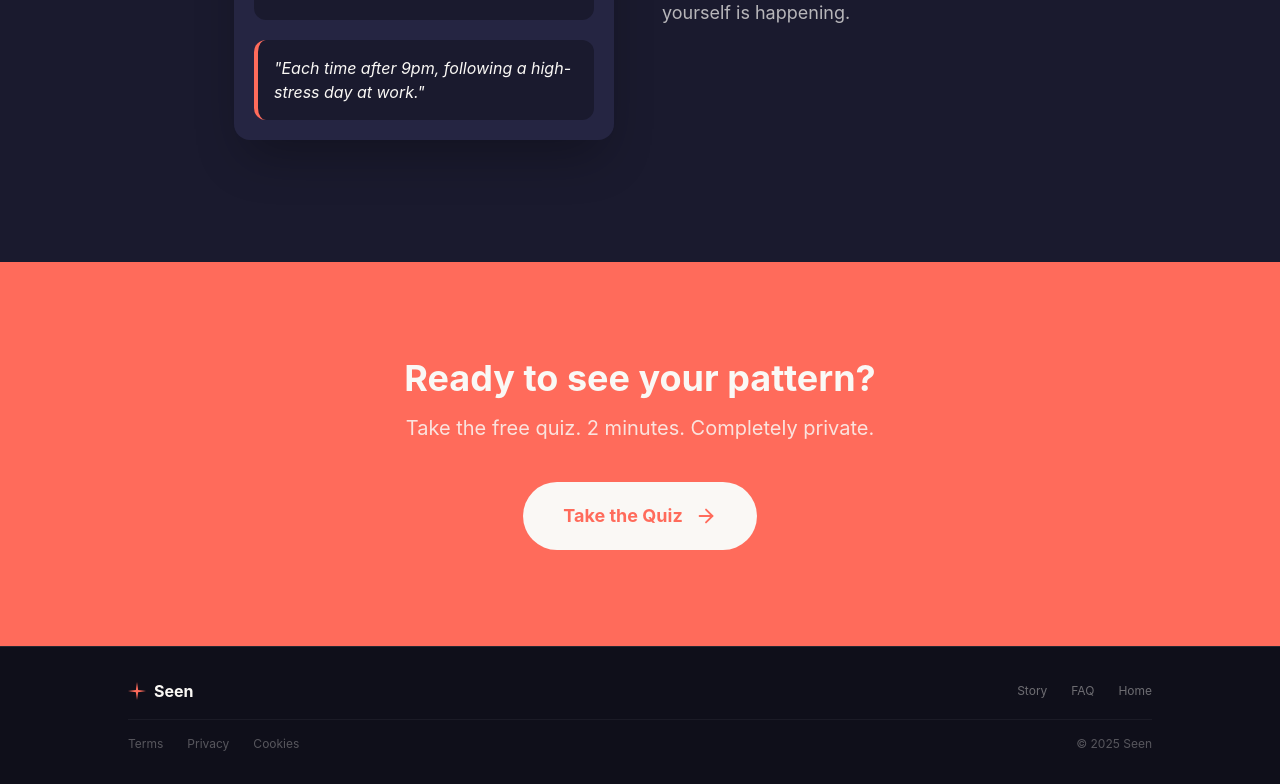
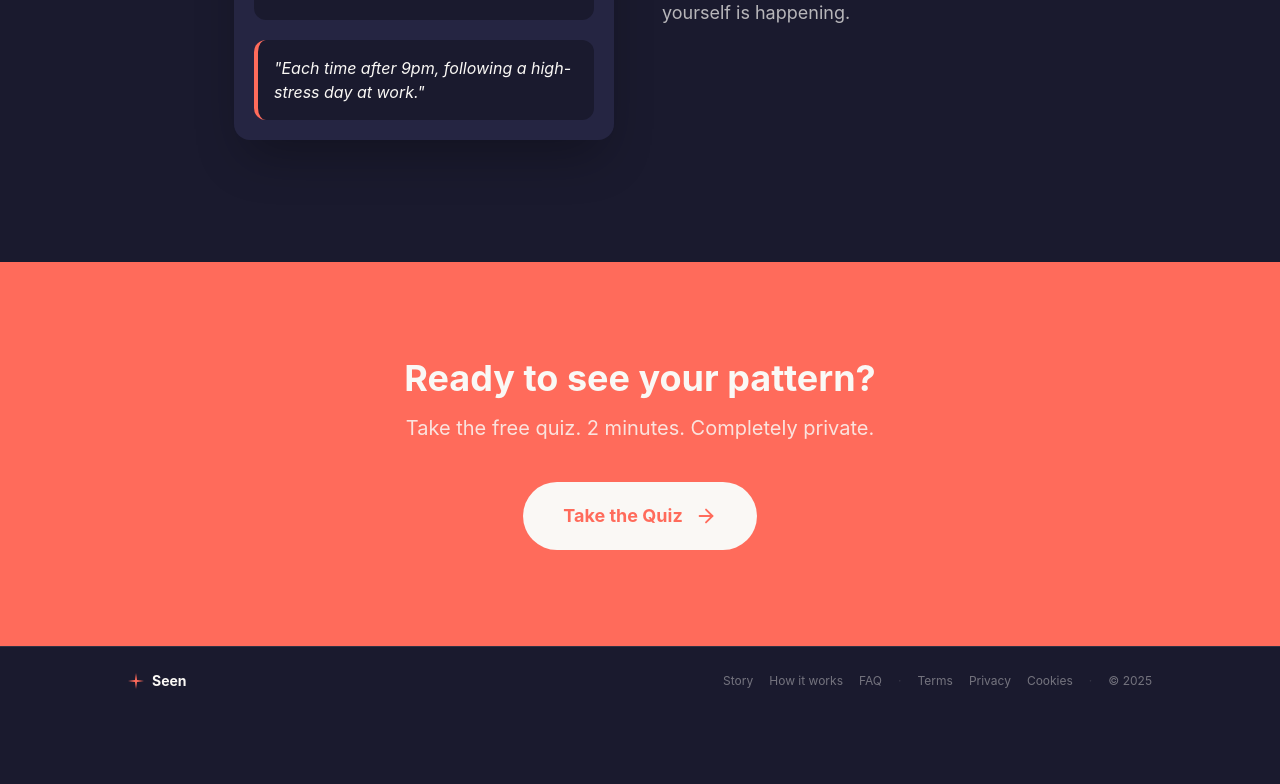
Before and after one commit to BasRed78/seen2, a Next.js app: page /how-it-works in a window 1280 px wide. Shown: the part 2514-3298 px from the top of the page. After the commit the page ends 3229 px from the top, so only its background shows below. Built offline with nearby package versions, Linux system fonts and the light colour scheme.

Commit message:
Simplify footer to single row

```diff
--- a/src/app/how-it-works/page.tsx
+++ b/src/app/how-it-works/page.tsx
@@ -695,26 +695,22 @@ export default function HowItWorksPage() {
       </section>
 
 {/* Footer */}
-      <footer className="px-6 py-8 border-t" style={{ borderColor: 'rgba(255,255,255,0.1)' }}>
-        <div className="max-w-5xl mx-auto">
-          <div className="flex items-center justify-between mb-4">
+      <footer className="relative z-[80] py-6 px-6 border-t" style={{ backgroundColor: colors.dark, borderColor: 'rgba(255,255,255,0.1)' }}>
+        <div className="max-w-5xl mx-auto flex flex-col sm:flex-row items-center justify-between gap-4">
           <div className="flex items-center gap-2">
-              <StarIcon size={18} style={{ color: colors.coral }} />
-              <span className="font-bold" style={{ color: colors.cream }}>Seen</span>
+            <StarIcon size={16} style={{ color: colors.coral }} />
+            <span className="font-bold text-sm" style={{ color: colors.cream }}>Seen</span>
           </div>
-            <div className="flex items-center gap-6 text-xs" style={{ color: colors.cream, opacity: 0.4 }}>
+          <div className="flex items-center gap-4 text-xs" style={{ color: colors.cream, opacity: 0.4 }}>
             <Link href="/story" className="hover:opacity-100 transition-opacity">Story</Link>
+            <Link href="/how-it-works" className="hover:opacity-100 transition-opacity">How it works</Link>
             <Link href="/faq" className="hover:opacity-100 transition-opacity">FAQ</Link>
-              <Link href="/" className="hover:opacity-100 transition-opacity">Home</Link>
-            </div>
-          </div>
-          <div className="flex items-center justify-between pt-4 border-t" style={{ borderColor: 'rgba(255,255,255,0.05)' }}>
-            <div className="flex items-center gap-6 text-xs" style={{ color: colors.cream, opacity: 0.3 }}>
+            <span style={{ opacity: 0.3 }}>·</span>
             <Link href="/terms" className="hover:opacity-100 transition-opacity">Terms</Link>
             <Link href="/privacy" className="hover:opacity-100 transition-opacity">Privacy</Link>
             <Link href="/cookies" className="hover:opacity-100 transition-opacity">Cookies</Link>
-            </div>
-            <span className="text-xs" style={{ color: colors.cream, opacity: 0.3 }}>© 2025 Seen</span>
+            <span style={{ opacity: 0.3 }}>·</span>
+            <span>© 2025</span>
           </div>
         </div>
       </footer>
--- a/src/app/page.tsx
+++ b/src/app/page.tsx
@@ -768,26 +768,22 @@ export default function SeenLandingPage() {
       </section>
 
 {/* Footer */}
-      <footer className="relative z-[80] py-8 px-6 border-t" style={{ backgroundColor: colors.dark, borderColor: 'rgba(255,255,255,0.1)' }}>
-        <div className="max-w-5xl mx-auto">
-          <div className="flex items-center justify-between mb-4">
+      <footer className="relative z-[80] py-6 px-6 border-t" style={{ backgroundColor: colors.dark, borderColor: 'rgba(255,255,255,0.1)' }}>
+        <div className="max-w-5xl mx-auto flex flex-col sm:flex-row items-center justify-between gap-4">
           <div className="flex items-center gap-2">
-              <StarIcon size={18} style={{ color: colors.coral }} />
-              <span className="font-bold" style={{ color: colors.cream }}>Seen</span>
+            <StarIcon size={16} style={{ color: colors.coral }} />
+            <span className="font-bold text-sm" style={{ color: colors.cream }}>Seen</span>
           </div>
-            <div className="flex items-center gap-6 text-xs" style={{ color: colors.cream, opacity: 0.4 }}>
+          <div className="flex items-center gap-4 text-xs" style={{ color: colors.cream, opacity: 0.4 }}>
             <Link href="/story" className="hover:opacity-100 transition-opacity">Story</Link>
+            <Link href="/how-it-works" className="hover:opacity-100 transition-opacity">How it works</Link>
             <Link href="/faq" className="hover:opacity-100 transition-opacity">FAQ</Link>
-              <Link href="/how-it-works" className="hover:opacity-100 transition-opacity">How it works</Link>
-            </div>
-          </div>
-          <div className="flex items-center justify-between pt-4 border-t" style={{ borderColor: 'rgba(255,255,255,0.05)' }}>
-            <div className="flex items-center gap-6 text-xs" style={{ color: colors.cream, opacity: 0.3 }}>
+            <span style={{ opacity: 0.3 }}>·</span>
             <Link href="/terms" className="hover:opacity-100 transition-opacity">Terms</Link>
             <Link href="/privacy" className="hover:opacity-100 transition-opacity">Privacy</Link>
             <Link href="/cookies" className="hover:opacity-100 transition-opacity">Cookies</Link>
-            </div>
-            <span className="text-xs" style={{ color: colors.cream, opacity: 0.3 }}>© 2025 Seen</span>
+            <span style={{ opacity: 0.3 }}>·</span>
+            <span>© 2025</span>
           </div>
         </div>
       </footer>
```
Lines whose indentation alone changed are shown as unchanged.
